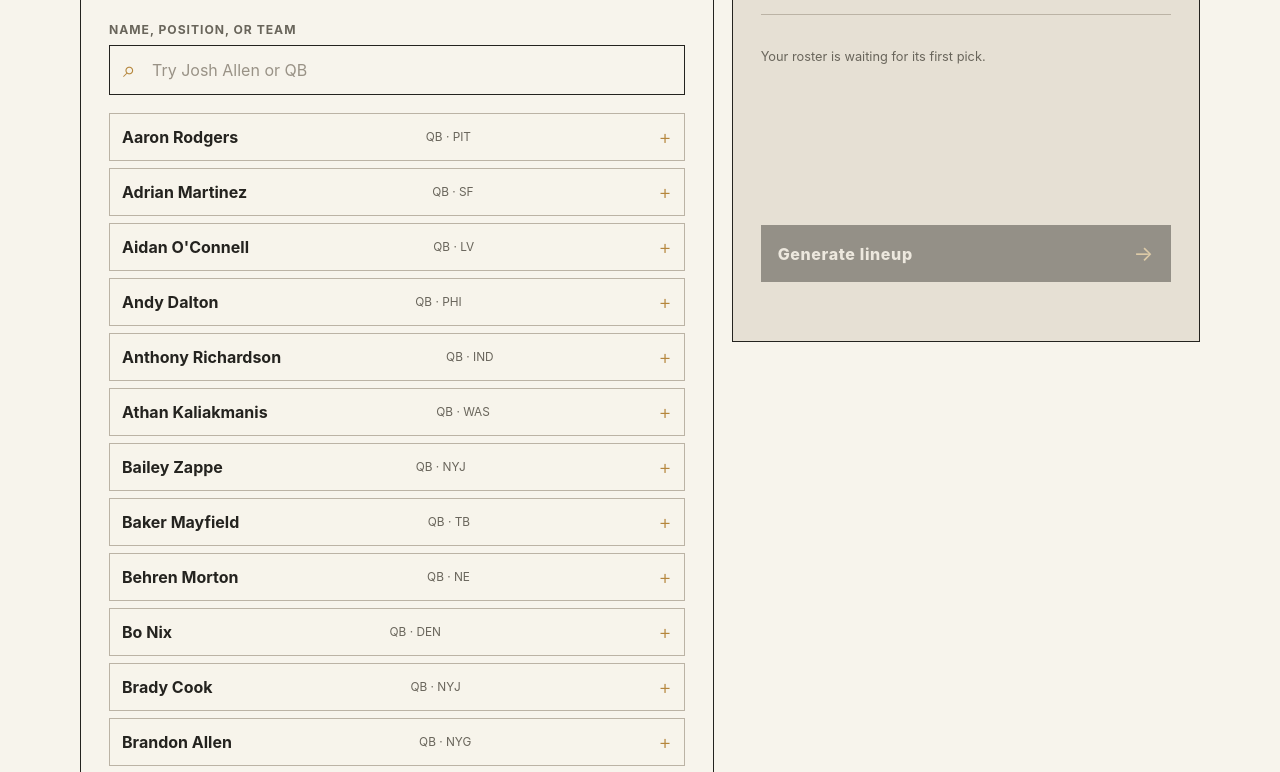
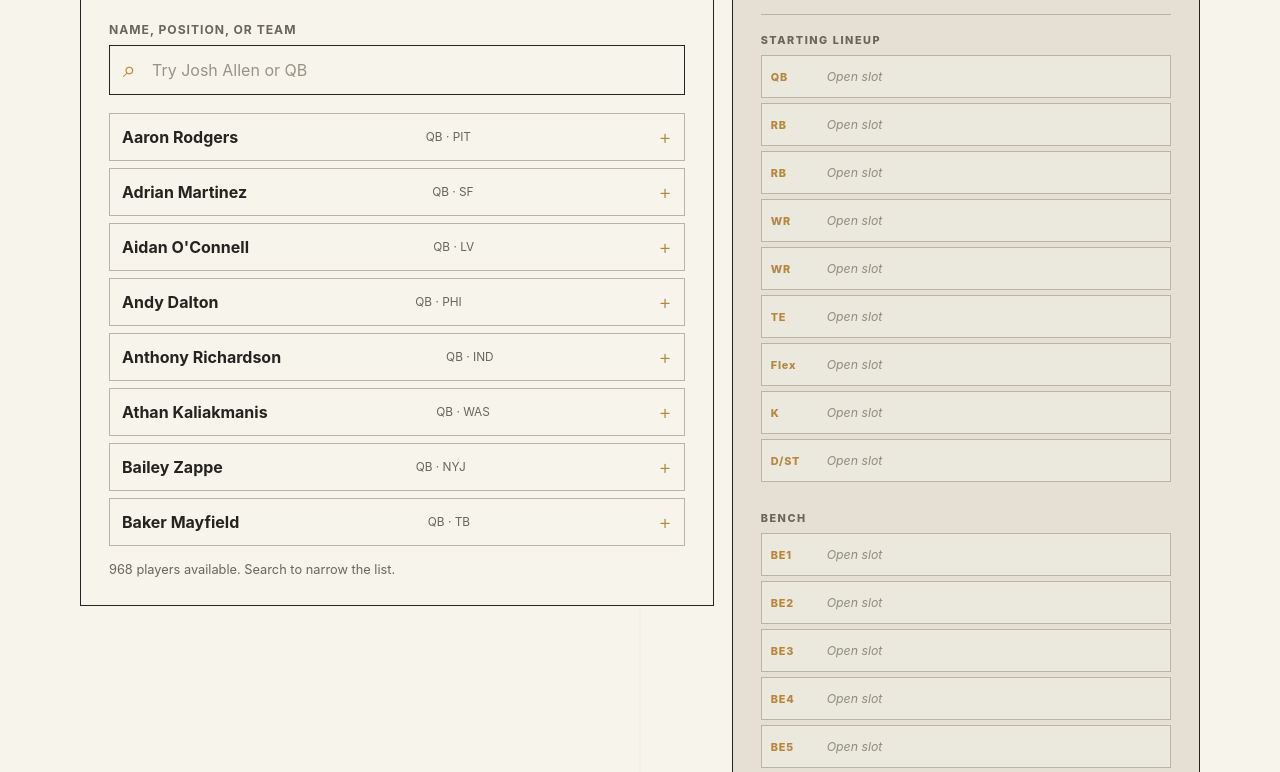
Before and after one commit to Rob-Keys/nfl-fantasy-lineup, a website built with Vite: page web/index.html in a window 1280 px wide. Shown: the part 588-1360 px from the top of the page. Built offline with nearby package versions, Linux system fonts and the light colour scheme.

Commit message:
Build structured fantasy roster UI

```diff
--- a/web/index.html
+++ b/web/index.html
@@ -51,7 +51,7 @@
           </div>
 
           <div class="lineup-rule" aria-hidden="true"></div>
-          <div id="selected-players" class="selected-list"></div>
+          <div id="selected-players" class="roster" aria-live="polite"></div>
           <button id="submit-lineup" type="button" disabled>Generate lineup <span aria-hidden="true">→</span></button>
           <p id="request-status" class="status" role="status"></p>
           <pre id="request-result" class="result" hidden></pre>
--- a/web/src/main.ts
+++ b/web/src/main.ts
@@ -6,6 +6,27 @@ type Player = {
   position: string;
   team?: string;
 };
+
+type RosterSlot = {
+  id: string;
+  label: string;
+  position: string;
+};
+
+const STARTING_SLOTS: RosterSlot[] = [
+  { id: 'qb', label: 'QB', position: 'QB' },
+  { id: 'rb-1', label: 'RB', position: 'RB' },
+  { id: 'rb-2', label: 'RB', position: 'RB' },
+  { id: 'wr-1', label: 'WR', position: 'WR' },
+  { id: 'wr-2', label: 'WR', position: 'WR' },
+  { id: 'te', label: 'TE', position: 'TE' },
+  { id: 'flex', label: 'Flex', position: 'FLEX' },
+  { id: 'k', label: 'K', position: 'K' },
+  { id: 'dst', label: 'D/ST', position: 'DEF' },
+];
+
+const INITIAL_BENCH_SLOTS = 5;
+const MAX_VISIBLE_RESULTS = 8;
 
 const searchInput = document.querySelector<HTMLInputElement>('#player-search')!;
 const results = document.querySelector<HTMLDivElement>('#player-results')!;
@@ -33,12 +54,39 @@ function playerLabel(player: Player): string {
   return `${player.name} · ${player.position}${player.team ? ` · ${player.team}` : ''}`;
 }
 
+function slotAcceptsPlayer(slot: RosterSlot, player: Player): boolean {
+  return slot.position === 'FLEX'
+    ? ['RB', 'WR', 'TE'].includes(player.position)
+    : slot.position === player.position;
+}
+
+function assignRosterPlayers(chosen: Player[]): { starters: Map<string, Player>; bench: Player[] } {
+  const starters = new Map<string, Player>();
+  const bench: Player[] = [];
+
+  for (const player of chosen) {
+    const dedicatedSlot = STARTING_SLOTS.find((slot) =>
+      slot.position !== 'FLEX' && slotAcceptsPlayer(slot, player) && !starters.has(slot.id));
+    const flexSlot = STARTING_SLOTS.find((slot) =>
+      slot.position === 'FLEX' && slotAcceptsPlayer(slot, player) && !starters.has(slot.id));
+    const slot = dedicatedSlot || flexSlot;
+
+    if (slot) {
+      starters.set(slot.id, player);
+    } else {
+      bench.push(player);
+    }
+  }
+
+  return { starters, bench };
+}
+
 function renderResults(): void {
   const query = searchInput.value.trim().toLowerCase();
   const matches = players
     .filter((player) => !selected.has(player.id))
     .filter((player) => !query || playerLabel(player).toLowerCase().includes(query))
-    .slice(0, 30);
+    .slice(0, MAX_VISIBLE_RESULTS);
 
   results.innerHTML = matches.length
     ? matches.map((player) => `
@@ -52,16 +100,51 @@ function renderResults(): void {
 
 function renderSelected(): void {
   const chosen = [...selected.values()];
+  const { starters, bench } = assignRosterPlayers(chosen);
+  const benchSlotCount = Math.max(
+    INITIAL_BENCH_SLOTS,
+    bench.length + (bench.length >= INITIAL_BENCH_SLOTS ? 1 : 0),
+  );
+
   selectedCount.textContent = `${chosen.length} ${chosen.length === 1 ? 'player' : 'players'}`;
   submitButton.disabled = chosen.length === 0;
-  selectedList.innerHTML = chosen.length
-    ? chosen.map((player) => `
-        <div class="selected-row">
-          <span>${escapeText(playerLabel(player))}</span>
-          <button class="remove-button" type="button" data-remove-id="${escapeText(player.id)}">Remove</button>
-        </div>
-      `).join('')
-    : '<p class="muted">Your roster is waiting for its first pick.</p>';
+
+  const starterMarkup = STARTING_SLOTS.map((slot) => {
+    const player = starters.get(slot.id);
+    return `
+      <div class="roster-slot${player ? ' roster-slot-filled' : ''}">
+        <span class="roster-slot-label">${escapeText(slot.label)}</span>
+        ${player
+          ? `<span class="roster-player"><strong>${escapeText(player.name)}</strong><small>${escapeText(player.team || player.position)}</small></span>
+             <button class="remove-button" type="button" data-remove-id="${escapeText(player.id)}" aria-label="Remove ${escapeText(player.name)}">×</button>`
+          : '<span class="roster-empty">Open slot</span><span aria-hidden="true"></span>'}
+      </div>
+    `;
+  }).join('');
+
+  const benchMarkup = Array.from({ length: benchSlotCount }, (_, index) => {
+    const player = bench[index];
+    return `
+      <div class="roster-slot${player ? ' roster-slot-filled' : ''}${index >= INITIAL_BENCH_SLOTS ? ' roster-slot-optional' : ''}">
+        <span class="roster-slot-label">BE${index + 1}</span>
+        ${player
+          ? `<span class="roster-player"><strong>${escapeText(player.name)}</strong><small>${escapeText(player.team || player.position)}</small></span>
+             <button class="remove-button" type="button" data-remove-id="${escapeText(player.id)}" aria-label="Remove ${escapeText(player.name)}">×</button>`
+          : `<span class="roster-empty">${index >= INITIAL_BENCH_SLOTS ? 'Optional slot' : 'Open slot'}</span><span aria-hidden="true"></span>`}
+      </div>
+    `;
+  }).join('');
+
+  selectedList.innerHTML = `
+    <div class="roster-group">
+      <p class="roster-group-label">Starting lineup</p>
+      <div class="roster-slots">${starterMarkup}</div>
+    </div>
+    <div class="roster-group bench-group">
+      <p class="roster-group-label">Bench</p>
+      <div class="roster-slots">${benchMarkup}</div>
+    </div>
+  `;
 }
 
 async function loadPlayers(): Promise<void> {
@@ -71,7 +154,7 @@ async function loadPlayers(): Promise<void> {
     const data: unknown = await response.json();
     if (!Array.isArray(data)) throw new Error('Player catalog must be an array');
     players = data as Player[];
-    playerStatus.textContent = `${players.length} players available.`;
+    playerStatus.textContent = `${players.length} players available. Search to narrow the list.`;
     renderResults();
   } catch (error) {
     playerStatus.textContent = 'Could not load the player catalog.';
--- a/web/src/style.css
+++ b/web/src/style.css
@@ -50,7 +50,7 @@ h2 { font-size: clamp(1.55rem, 3vw, 2.2rem); letter-spacing: -.04em; line-height
 input { width: 100%; padding: 14px 16px 14px 42px; border: 1px solid var(--ink); border-radius: 0; color: var(--ink); background: var(--paper); outline: none; }
 input::placeholder { color: #999286; }
 input:focus { border-color: var(--gold); box-shadow: inset 0 -2px 0 var(--gold); }
-.player-list, .selected-list { display: grid; gap: 7px; margin-top: 18px; }
+.player-list, .roster { display: grid; gap: 7px; margin-top: 18px; }
 .player-row, .selected-row { display: flex; align-items: center; justify-content: space-between; gap: 14px; min-height: 48px; padding: 10px 12px; border: 1px solid var(--line); border-radius: 0; color: var(--ink); background: rgba(247, 244, 236, .55); text-align: left; }
 .player-row { cursor: pointer; }
 .player-row::after { content: "+"; color: var(--gold); font-size: 1.25rem; font-weight: 300; }
@@ -60,9 +60,18 @@ small, .muted { color: var(--ink-soft); }
 .player-row small { flex: 0 0 auto; font-size: .74rem; }
 .muted { margin: 16px 0 0; font-size: .8rem; }
 .lineup-rule { height: 1px; margin: -8px 0 4px; background: var(--line); }
-.selected-list { min-height: 170px; }
-.selected-row { background: rgba(241, 238, 230, .65); }
-.selected-row::before { content: ""; width: 6px; height: 6px; flex: 0 0 auto; background: var(--gold); }
+.roster { min-height: 420px; }
+.roster-group + .roster-group { margin-top: 22px; }
+.roster-group-label { margin: 0 0 8px; color: var(--ink-soft); font-size: .68rem; font-weight: 850; letter-spacing: .14em; text-transform: uppercase; }
+.roster-slots { display: grid; gap: 5px; }
+.roster-slot { display: grid; grid-template-columns: 47px minmax(0, 1fr) 23px; align-items: center; gap: 9px; min-height: 43px; padding: 7px 9px; border: 1px solid var(--line); background: rgba(241, 238, 230, .55); }
+.roster-slot-label { color: var(--gold); font-size: .68rem; font-weight: 850; letter-spacing: .08em; }
+.roster-empty { color: #928b7d; font-size: .77rem; font-style: italic; }
+.roster-player { display: flex; min-width: 0; align-items: baseline; justify-content: space-between; gap: 8px; }
+.roster-player strong { min-width: 0; overflow: hidden; font-size: .8rem; text-overflow: ellipsis; white-space: nowrap; }
+.roster-player small { flex: 0 0 auto; font-size: .66rem; font-weight: 700; }
+.roster-slot-filled { border-color: var(--gold-light); background: rgba(247, 244, 236, .72); }
+.roster-slot-optional { border-style: dashed; }
 .remove-button { padding: 4px 0 4px 8px; border: 0; color: var(--ink-soft); background: transparent; cursor: pointer; font-size: .73rem; font-weight: 750; letter-spacing: .04em; text-transform: uppercase; }
 .remove-button:hover { color: var(--gold); }
 button#submit-lineup { display: flex; align-items: center; justify-content: space-between; width: 100%; margin-top: 22px; padding: 15px 16px; border: 1px solid var(--ink); border-radius: 0; color: var(--paper); background: var(--ink); cursor: pointer; font-weight: 800; letter-spacing: .04em; text-align: left; }
```
